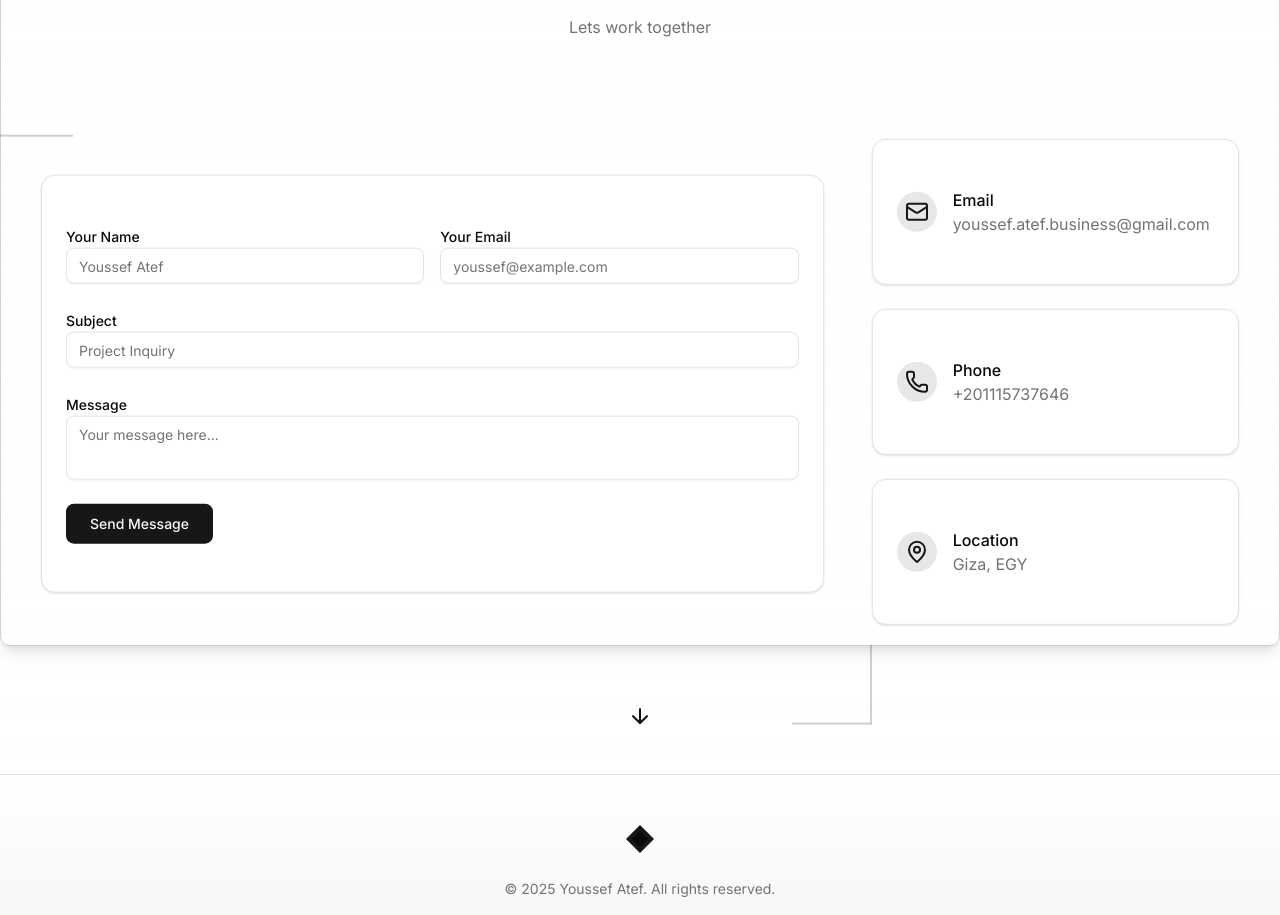
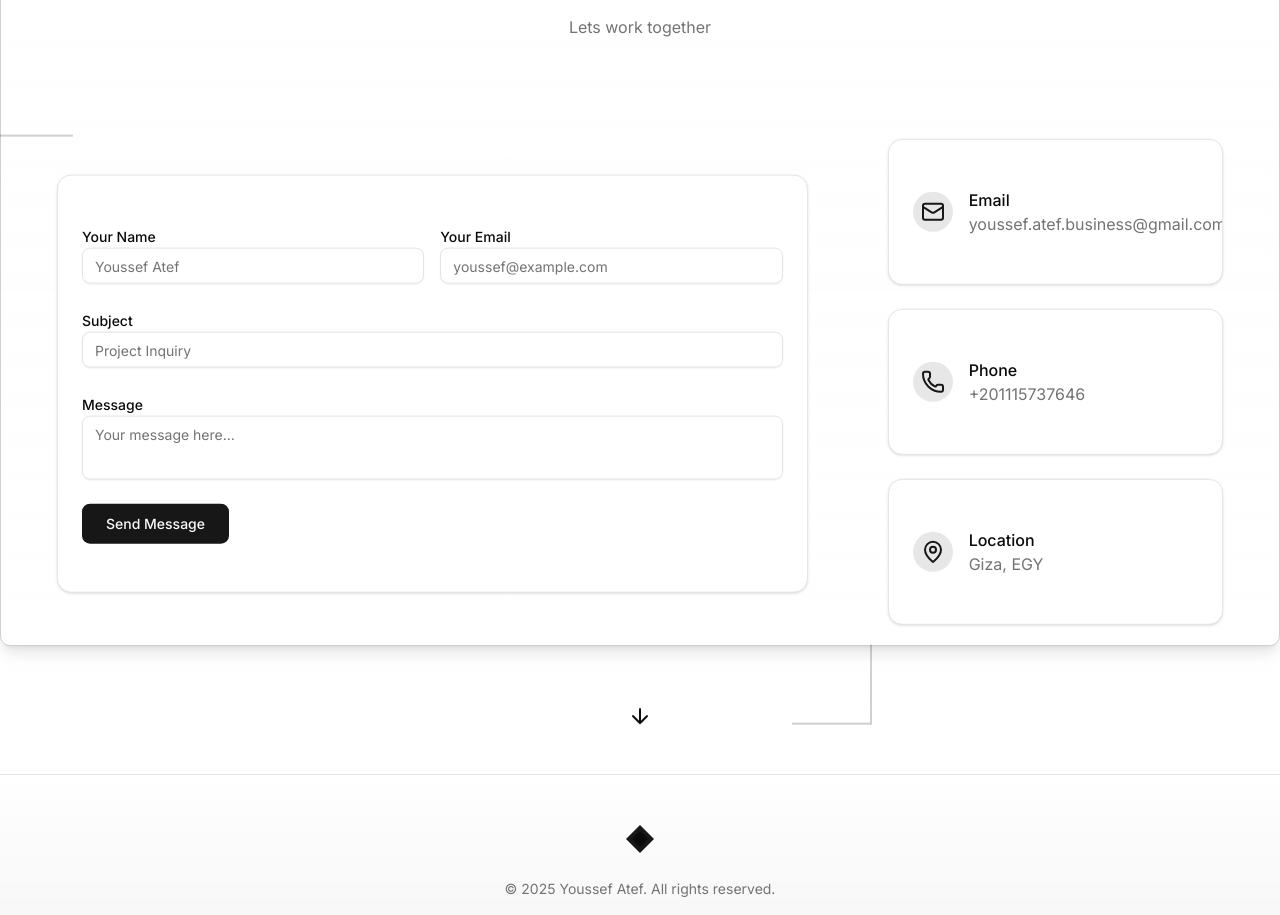
Before and after one commit to yousufatef/Portfolio, a Next.js app: page / in a window 1280 px wide. Shown: the part 5820-6735 px from the top of the page. Built offline with nearby package versions, Linux system fonts and the light colour scheme.

Commit message:
update contact padding

```diff
--- a/components/contact.tsx
+++ b/components/contact.tsx
@@ -101,7 +101,7 @@ export default function Contact() {
                 </motion.div>
 
                 <div className="grid lg:grid-cols-3 gap-8 justify-center">
-                    <motion.div style={{ y: y1 }} className="lg:col-span-2 relative px-2">
+                    <motion.div style={{ y: y1 }} className="lg:col-span-2 relative px-6">
                         <div className="absolute -top-10 -left-10 w-20 h-20 border-t-2 border-l-2 border-primary opacity-20" />
                         <div className="absolute -bottom-10 -right-10 w-20 h-20 border-b-2 border-r-2 border-primary opacity-20" />
 
@@ -233,7 +233,7 @@ export default function Contact() {
                         </Card>
                     </motion.div>
 
-                    <motion.div style={{ y: y2 }} className="relative px-2">
+                    <motion.div style={{ y: y2 }} className="relative px-6">
                         <div className="space-y-6">
                             {contactInfo.map((info, index) => (
                                 <motion.div
```
